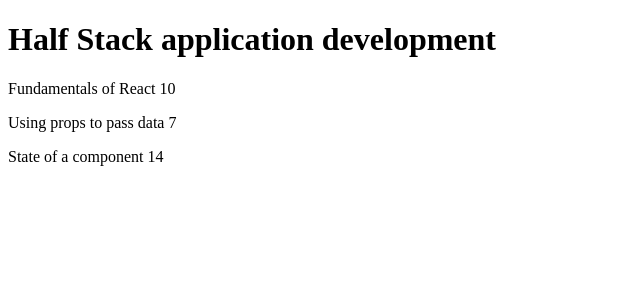
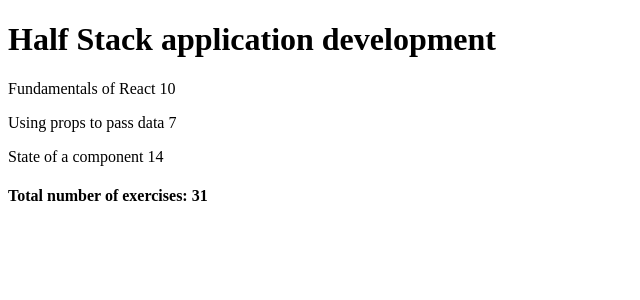
Before and after one commit to metsoila/FSO22, a JavaScript app in the folder part2/courseinfo/: page / in a window 1280 px wide. Shown: the top 300 px of the page, without its empty margins (0-640 px from the left). Built offline with nearby package versions, Linux system fonts and the light colour scheme.

Commit message:
2.1 fixed

```diff
--- a/part2/courseinfo/src/App.js
+++ b/part2/courseinfo/src/App.js
@@ -30,12 +30,15 @@ const Content = ({parts}) => {
 
 
 const Total = ({parts}) => {
-  console.log(parts)
-  const [p1,p2,p3] = parts
+  const total = parts.reduce((acc, obj) => {
+    console.log('Reduce:', acc, obj)
+    return acc + obj.exercises;
+  }, 0);
+
   return (
-    <p>
-      Total number of exercises: {p1.exercises + p2.exercises + p3.exercises}
-    </p>
+    <h4>
+      Total number of exercises: {total}
+    </h4>
   )
 }
 
@@ -48,6 +51,7 @@ const Course = ({course}) => {
     <>
       <Header name={name}/>
       <Content parts={parts}/>
+      <Total parts={parts}/>
     </>
   )
 }
```
